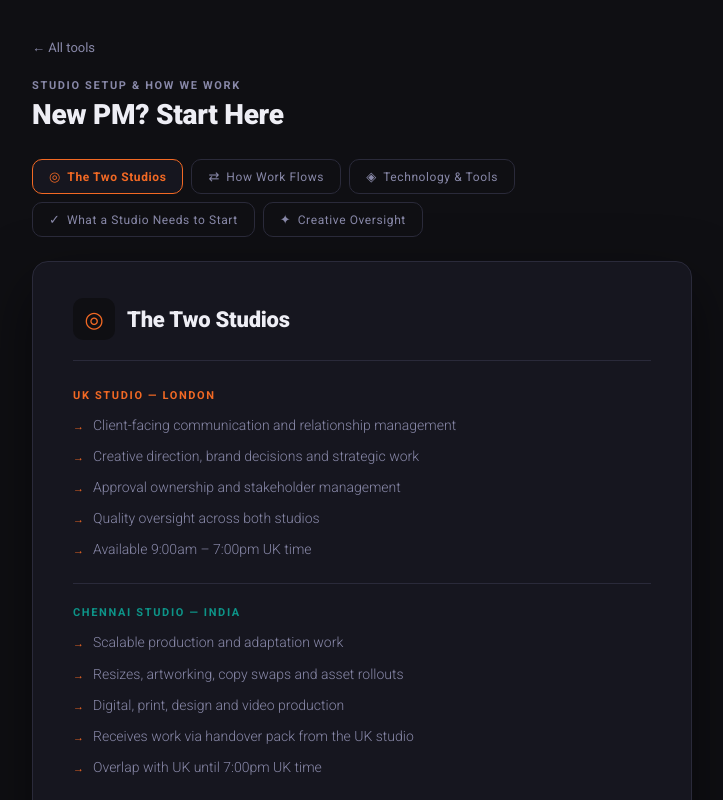
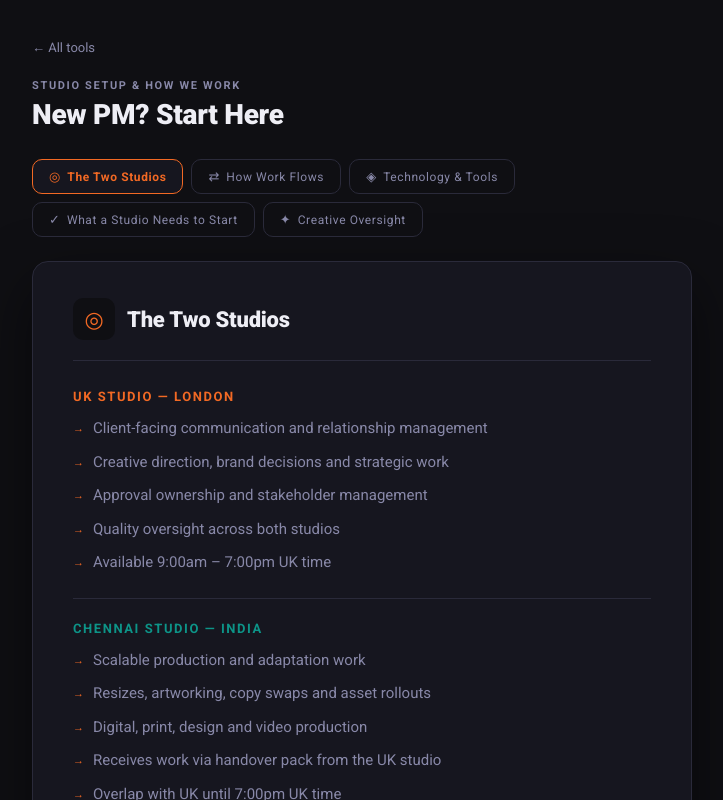
Before and after one commit to 2468-ai/design-production-router, a React (Vite) app: page / in a window 1280 px wide. Both pictures are taken after a click on the button 640 px from the left and 326 px from the top of the page. Shown: the top 800 px of the page, without its empty margins (278-1001 px from the left). Built offline with nearby package versions, Linux system fonts and the light colour scheme.

Commit message:
Add files via upload

```diff
--- a/src/App.jsx
+++ b/src/App.jsx
@@ -784,10 +784,10 @@ function OnboardingView({ onHome }) {
         <div style={{ display:"flex", flexDirection:"column", gap:22 }}>
           {section.blocks.map((block, bi) => (
             <div key={bi}>
-              <div style={{ fontSize:11, color:block.labelColor, letterSpacing:"0.15em", textTransform:"uppercase", fontWeight:700, marginBottom:12 }}>{block.label}</div>
+              <div style={{ fontSize:13, color:block.labelColor, letterSpacing:"0.12em", textTransform:"uppercase", fontWeight:700, marginBottom:12 }}>{block.label}</div>
               <ul style={{ margin:0, padding:0, listStyle:"none", display:"flex", flexDirection:"column", gap:8 }}>
                 {block.points.map((point, pi) => (
-                  <li key={pi} style={{ fontSize:14, color:TEXT_MUTED, paddingLeft:20, position:"relative", lineHeight:1.65, fontWeight:300 }}>
+                  <li key={pi} style={{ fontSize:15, color:TEXT_MUTED, paddingLeft:20, position:"relative", lineHeight:1.7, fontWeight:400 }}>
                     <span style={{ position:"absolute", left:0, color:section.color, fontSize:11, top:4, fontWeight:700 }}>→</span>
                     {point}
                   </li>
```
